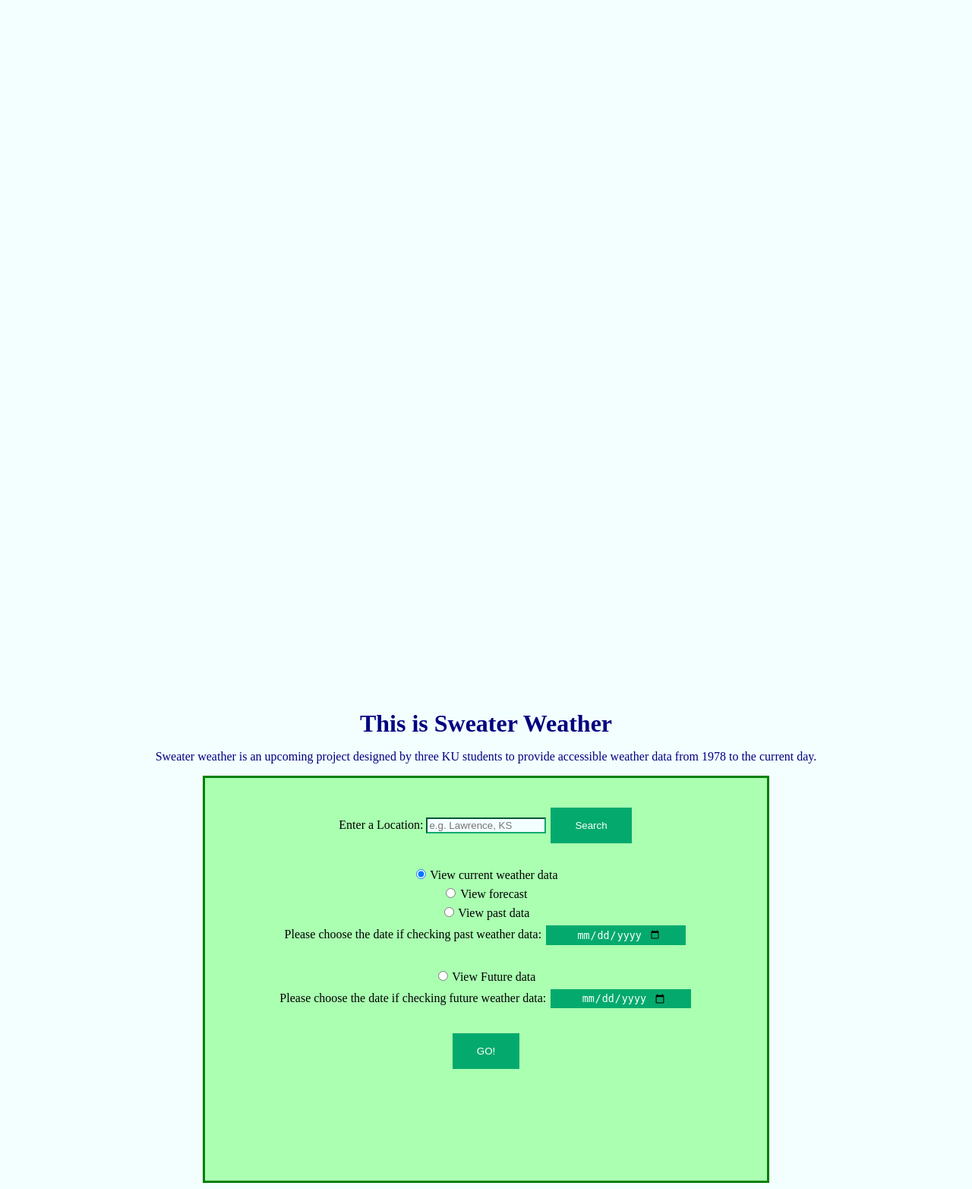
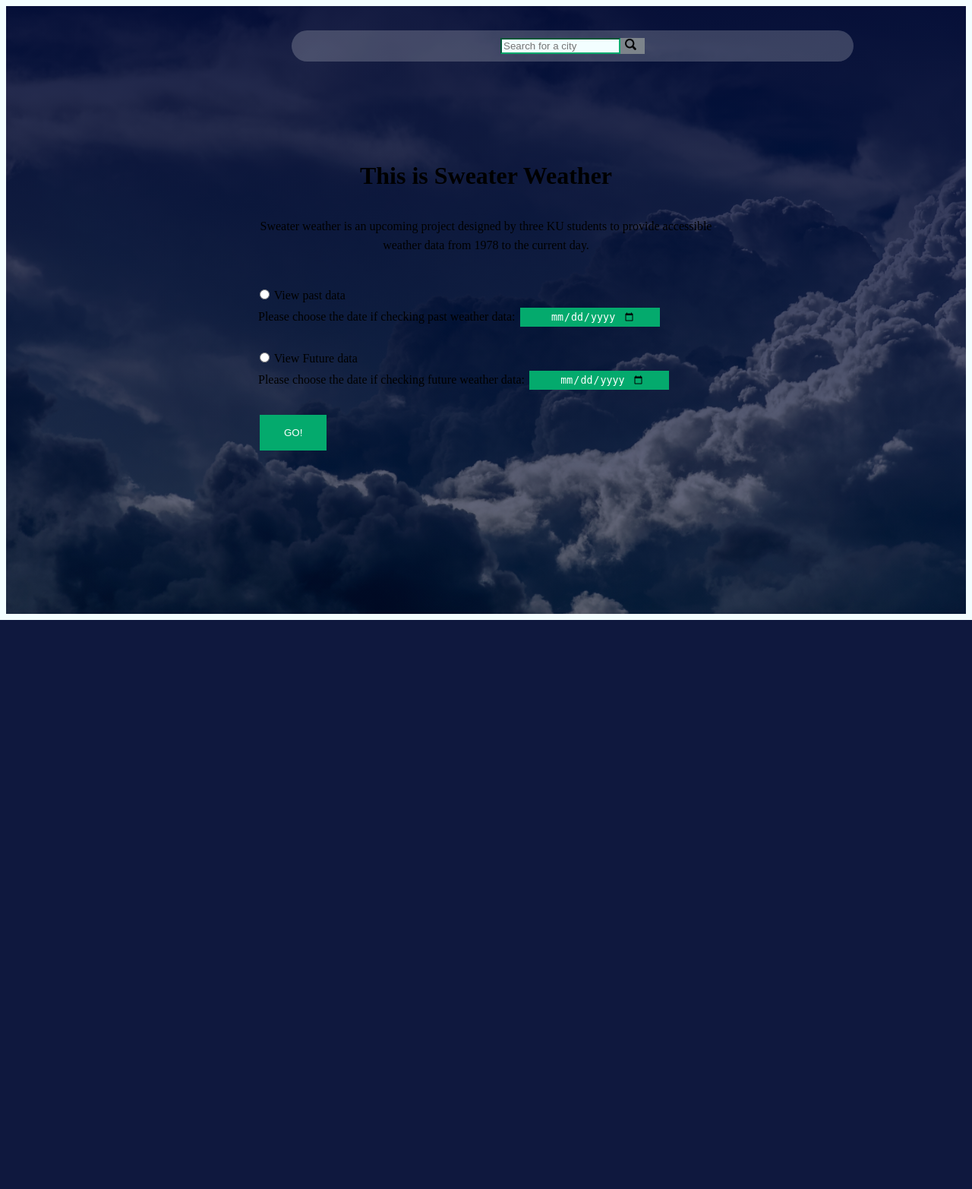
Before and after one commit to Xavanion/SweaterWeather, a Python web app: template templates/index.html in a window 1280 px wide; the page is wider, and only the part inside the window is pictured. Shown: that part at 76% size. After the commit the page ends 816 px from the top of that part, so only its background shows below. Run offline with Jinja, Linux system fonts and the light colour scheme; the template is opened without the code that fills it, so the values that code supplies are empty.

Commit message:
Website redesign

```diff
--- a/app.py
+++ b/app.py
@@ -99,11 +99,11 @@ def forecast(location):
     q = location # str | Pass US Zipcode, UK Postcode, Canada Postalcode, IP address, Latitude/Longitude (decimal degree) or city name. Visit [request parameter section](https://www.weatherapi.com/docs/#intro-request) to learn more.
     days = 7 # int | Number of days of weather forecast. Value ranges from 1 to 14
     dt = '2023-04-20' # date | Date should be between today and next 14 day in yyyy-MM-dd format. e.g. '2015-01-01'  (optional)
-    hour = 12 # int | Must be in 24 hour. For example 5 pm should be hour=17, 6 am as hour=6  (optional)
+    #hour = 12 # int | Must be in 24 hour. For example 5 pm should be hour=17, 6 am as hour=6  (optional)
 
     try:
         # Forecast API
-        api_response = api_instance.forecast_weather(q, days, dt=dt, hour=hour)
+        api_response = api_instance.forecast_weather(q, days, dt=dt)
         data = api_response.to_dict()
         with open('forecast.json', 'w') as f:
             f.write(json.dumps(data, indent=4, sort_keys=True, default=str))
@@ -129,6 +129,7 @@ def site():
                 future(cur_location, flask.request.form.get("FutureDate"))
             if (city_name:=flask.request.form['location']):
                 real_time(city_name)
+                print("test")
         # Command to render site (Has to be in a templates folder or we can figure out how to change that if needed)
         return flask.render_template("index.html", today = str(today), future_min= str(today +  + datetime.timedelta(days=14)), future_max= str(today + datetime.timedelta(days=300)))
 
--- a/static/SweaterWeather.css
+++ b/static/SweaterWeather.css
@@ -4,27 +4,62 @@ body {
 
 
 h1 {
-  color: navy;
+  color: rgb(0, 0, 0);
   margin: auto;
   text-align: center;
 }
 h2 {
   text-align: center;
-  color: navy;
+  color: rgb(0, 0, 0);
 }
 p {
   text-align: center;
-  color: navy;
+  color: rgb(0, 0, 0);
 }
 
 .container{
   width: 100%;
   min-height: 100vh;
-  padding: 5%;
-  background-image: linear-gradient(rgba(0,8,51,0.9), rgba(0,8,51,0.9), url(/assets/background.png));
+  padding: 0%;
+  background-image: linear-gradient(rgba(0, 8, 51, 0.9), rgba(0, 8, 51, 0.5)), url(/static/assets/background.png);
   background-position: center;
   background-size: cover;
+  display: flex;
+  justify-content: center;
+  align-items: center;
+  background-color: #cccccc;
 }
+
+.search-bar{
+  position: fixed;
+  top: 5%;
+  left: 30%;
+  width: 100%;
+  max-width: 700px;
+  background: rgba(255,255,255,0.2);
+  display: flex;
+  justify-content: center;
+  align-items: center;
+  border-radius: 60px;
+  padding: 10px 20px;
+}
+
+button[type="submit"] {
+  background-color: #7d848b; /* Set background color */
+  border: none; /* Remove border */
+  color: white; /* Set text color */
+  text-align: center; /* Center text */
+  text-decoration: none; /* Remove underline */
+  display: inline-block; /* Set display to inline-block */
+  font-size: 16px; /* Set font size */
+  cursor: pointer; /* Change cursor to pointer */
+}
+
+button[type="submit"] img {
+  margin-right: 5px; /* Add margin to the right of the image */
+}
+
+
 
 .formSubmission {
 background-color: rgb(170, 255, 177);
@@ -41,7 +76,7 @@ line-height: 20px;
 }
 
 .formBox {
-  width: 600px; /* Can be in percentage also. */
+  width: 600px;
   height: auto;
   margin: 0 auto;
   padding: 0;
--- a/templates/index.html
+++ b/templates/index.html
@@ -8,25 +8,16 @@
 	</head>
 	<body>
 		<div class="container">
-
-		</div>
-		<h1>This is Sweater Weather</h1>
-		<p>Sweater weather is an upcoming project designed by three KU students to
-			provide accessible weather data from 1978 to the current day.</p>
-		<div class="formSubmission">
+			<form action="" class="search-bar" method="post">
+				<input name="location" placeholder="Search for a city">
+				<button type="submit">
+					<img src="/static/assets/search.png" width="15" height="15" alt="Search">
+				</button>
+			</form> <br>
 			<form method="post">
 				<div class ="formBox">
-
-					<label for="location">Enter a Location: </label>
-					<input name="location" placeholder="e.g. Lawrence, KS">
-					<input type="submit" value="Search"><br><br>
-
-					<input type="radio" id="choice1" name="radioChoice" value="CurrentData" checked="checked">
-					<label for="choice1"> View current weather data</label><br>
-
-					<input type="radio" id="choice2" name="radioChoice" value="Forecast">
-					<label for="choice2"> View forecast</label><br>
-
+					<h1>This is Sweater Weather</h1> <br>
+					<p>Sweater weather is an upcoming project designed by three KU students to provide accessible weather data from 1978 to the current day.</p> <br>
 					<input type="radio" id="choice3" name="radioChoice" value="PastData">
 					<label for="choice3"> View past data</label><br>
 
@@ -45,9 +36,9 @@
 
 
 					<input type="submit" value="GO!" /> <br>
+				</div>
 
 
-				</div>
 			</form>
 		</div>
 	</body>
```
Also changed, not shown: real_time.json (+23 -23 lines), static/assets/background.png (renamed from assets/background.png), static/assets/search.png (added).
